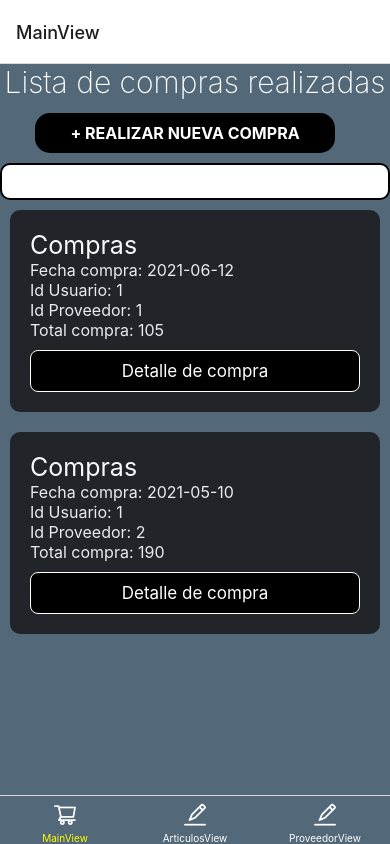
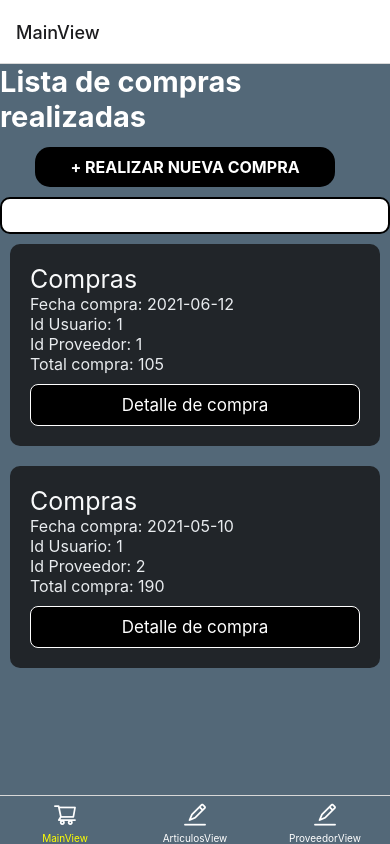
Before and after one commit to FranciscoRodriguez44/Repositorio-Nuevo, a React Native app: screen /BottomTab in a window 390 px wide. Built offline with nearby package versions, Linux system fonts and the light colour scheme.

Commit message:
cambios para funcionamiento en movil

```diff
--- a/components/utility/CardCompra.js
+++ b/components/utility/CardCompra.js
@@ -1,5 +1,5 @@
 import { StyleSheet, Button, Text, View } from "react-native";
-import { TouchableOpacity } from "react-native-web";
+import { TouchableOpacity } from "react-native";
 
 
 
--- a/components/utility/CardProveedores.js
+++ b/components/utility/CardProveedores.js
@@ -1,5 +1,5 @@
 import { StyleSheet, Text, View, Button } from "react-native";
-import { TouchableOpacity } from "react-native-web";
+import { TouchableOpacity } from "react-native";
 
 
 
--- a/components/view/ArticulosView.js
+++ b/components/view/ArticulosView.js
@@ -39,7 +39,7 @@ class ArticulosView extends React.Component {
 		return (
 			// <View style={{ flex: 5 }}>
 			<ScrollView style={styles.Container}>
-				<Text style={{ color: "white", alignSelf: 'center', fontSize: 30, fontWeight: 150 }}>Lista de articulos</Text>
+				<Text style={{ color: "white", alignSelf: 'center', fontSize: 30, fontWeight: 'bold' }}>Lista de articulos</Text>
 				<Flatbutton text='+Ingresar Nuevo Articulo' onPress={() =>
 					this.props.navigation.navigate("FrmArticulo", {
 						CargarArticulos: this.CargarArticulos
--- a/components/view/CompraView.js
+++ b/components/view/CompraView.js
@@ -49,7 +49,7 @@ class CompraView extends React.Component {
 		return (
 
 			<ScrollView style={styles.Container}>
-				<Text style={{ color: "white", alignSelf: 'center', fontSize: 30, fontWeight: 150 }}>Lista de compras realizadas</Text>
+				<Text style={{ color: "white", alignSelf: 'center', fontSize: 29, fontWeight: 'bold' }}>Lista de compras realizadas</Text>
 				{/* <Flatbutton  text='<- Regresar' onPress={() =>
                 this.props.navigation.navigate("Home")}/> */}
 				<Flatbutton text="+ Realizar Nueva Compra" onPress={() =>
--- a/components/view/DetalleCompraView.js
+++ b/components/view/DetalleCompraView.js
@@ -21,7 +21,7 @@ class DetalleCompraView extends React.Component {
 	render() {
 		return (
 			<ScrollView style={styles.Container}>
-				<Text style={{ color: "white", alignSelf: 'center', fontSize: 30, fontWeight: 150 }}>Detalle de compras</Text>
+				<Text style={{ color: "white", alignSelf: 'center', fontSize: 30, fontWeight: 'bold' }}>Detalle de compras</Text>
 				<Flatbutton style={styles.Button} text='<- Regresar' onPress={() =>
 					this.props.navigation.navigate("CompraView")} />
 				{
--- a/components/view/ProveedorView.js
+++ b/components/view/ProveedorView.js
@@ -37,7 +37,7 @@ class ProveedorView extends React.Component {
         return (
 
             <ScrollView style={styles.container}>
-                <Text style={{ color: "white", alignSelf: 'center', fontSize: 30, fontWeight: 150 }}>Lista de proveedores</Text>
+                <Text style={{ color: "white", alignSelf: 'center', fontSize: 30, fontWeight: 'bold'}}>Lista de proveedores</Text>
                 <Flatbutton text='+Ingresar NuevoProveedor' onPress={() =>
                     this.props.navigation.navigate("FrmProveedor", {
                         CargarProveedores: this.CargarProveedores
```
